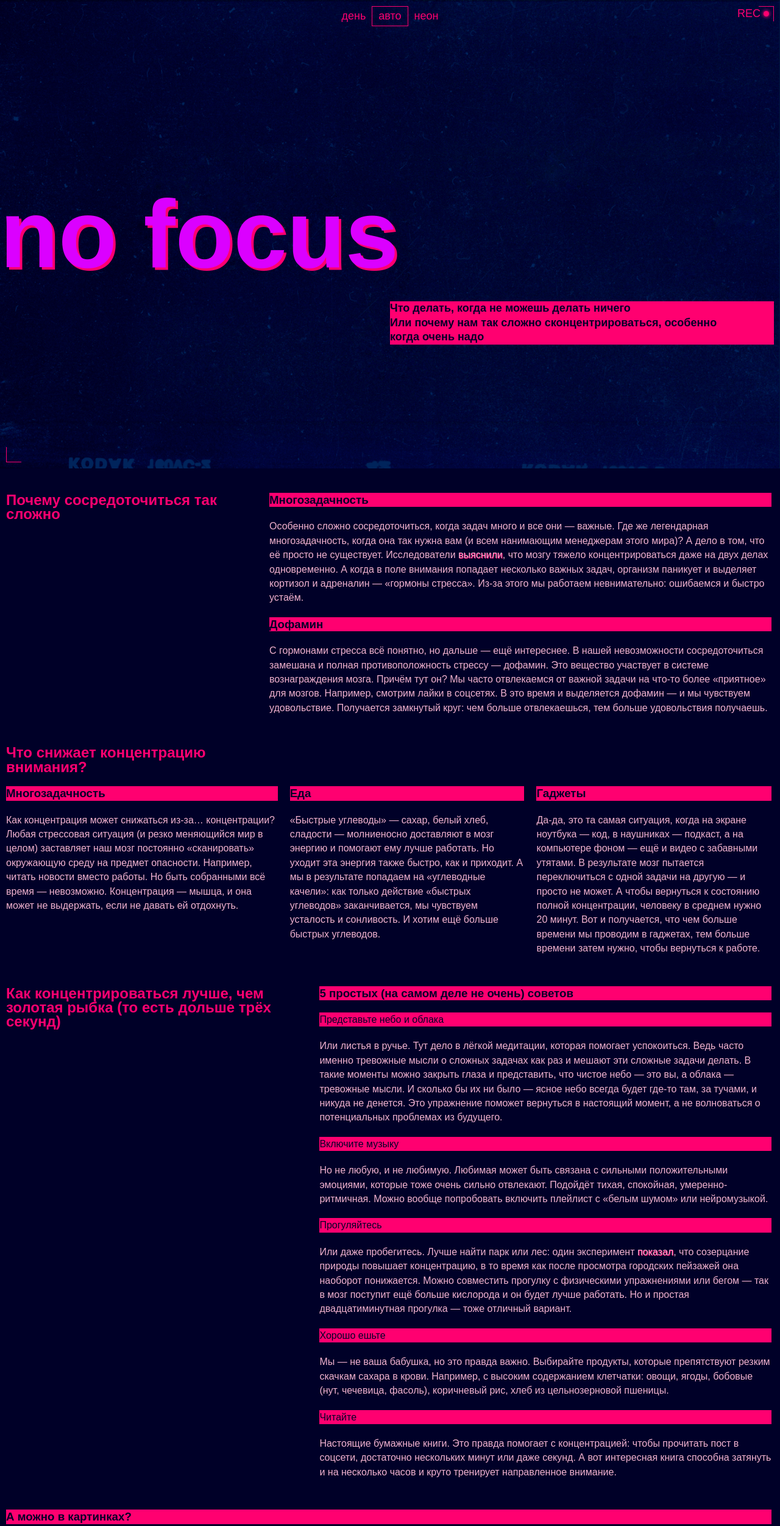
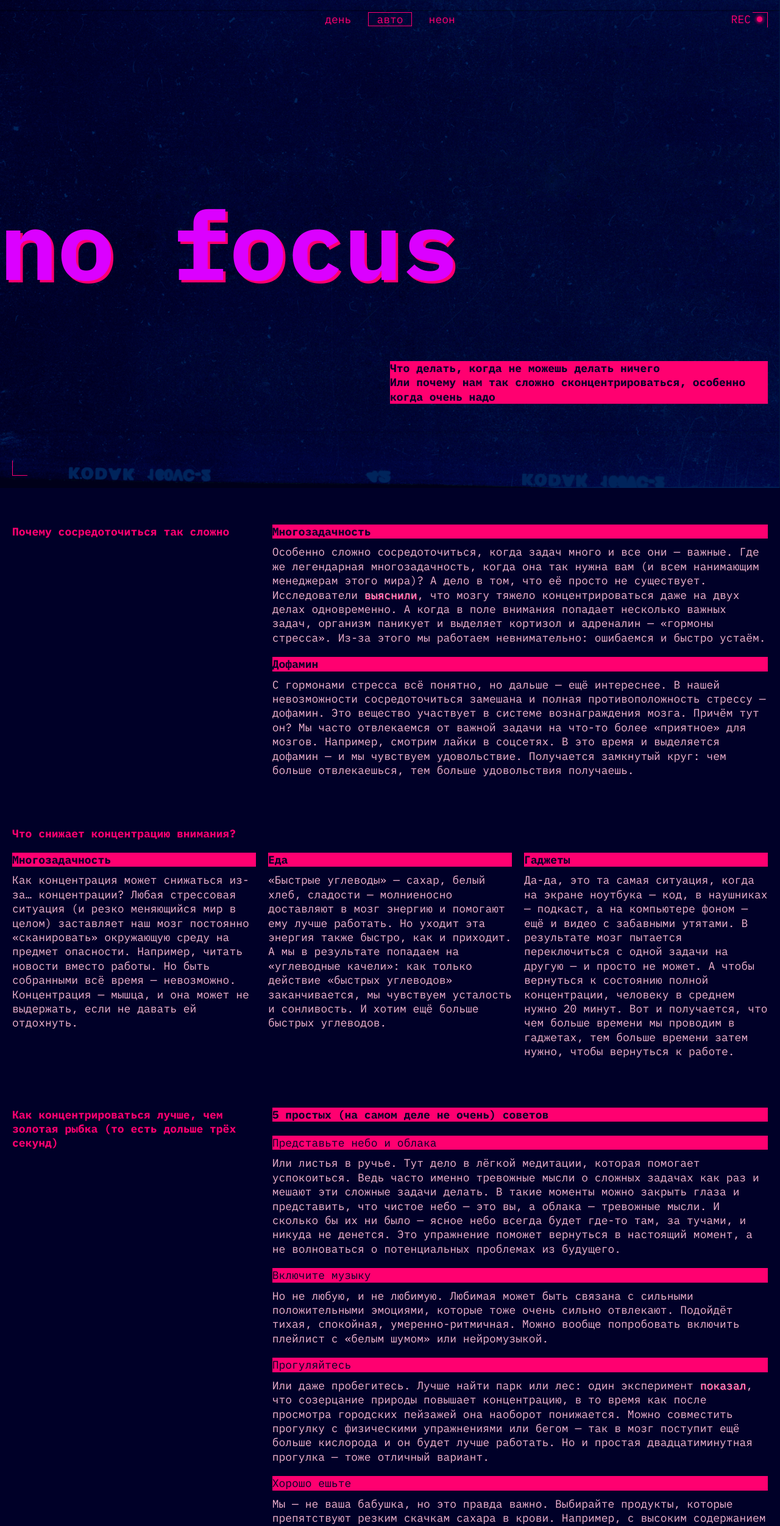
Before and after one commit to Den-dan/slozhno-sosredotochitsya-fd, a plain HTML site: page index.html in a window 1280 px wide. Shown: the top 2502 px of the page at 61% size. Drawn offline with Linux system fonts and the light colour scheme.

Commit message:
Second_try

```diff
--- a/index.html
+++ b/index.html
@@ -11,11 +11,16 @@
     <link rel="stylesheet" href="./styles/style.css">
     <link rel="stylesheet" href="./styles/dark.css">
     <link rel="stylesheet" href="./styles/light.css">
+    <link rel="stylesheet" href="./fonts/fonts.css" />
+    <link rel="icon" href="./images/favicon.ico" sizes="any">
+    <link rel="icon" href="./images/icon.svg" type="image/svg+xml">
+    <link rel="apple-touch-icon" href="./images/apple-touch-icon.png">
+
     <script src="./scripts/script.js"></script>
   </head>
   <body class="page">
     <header class="header decorated-zone">
-      <div class="header__rec">REC</div>
+      <span class="header__rec">REC</span>
       <nav class="header__theme-menu">
         <ul class="header__theme-menu-list">
           <li class="header__theme-menu-item">
@@ -43,96 +48,101 @@
         </ul>
       </nav>
       <h1 class="header__title">no focus</h1>
-      <div class="header__description"><h3 class="header__description-text">Что делать, когда не можешь делать ничего<br>
-        Или почему нам так сложно сконцентрироваться, особенно когда очень надо</h3></div>
+      <div class="header__description"><p class="header__description-text">Что делать, когда не можешь делать ничего<br>
+        Или почему нам так сложно сконцентрироваться, особенно когда очень надо</p></div>
     </header>
 
     <main class="main">
 
-    <div class="small_container_with_tips">
+    <section class="content section small_container_with_tips">
       <h2 class="main_title">Почему сосредоточиться так сложно</h2>
-      <div class="main_container">
+      <article class="main_container">
         <h3 class="main_container_title">Многозадачность</h3>
-        <p class="main_container_subtitle">Особенно сложно сосредоточиться, когда задач много и все они — важные. Где же легендарная многозадачность, когда она так нужна вам (и всем нанимающим менеджерам этого мира)? А дело в том, что её просто не существует. Исследователи <a class="main_link" href="#">выяснили</a>, что мозгу тяжело концентрироваться даже на двух делах одновременно. А когда в поле внимания попадает несколько важных задач, организм паникует и выделяет кортизол и адреналин — «гормоны стресса». Из-за этого мы работаем невнимательно: ошибаемся и быстро устаём.</p>
-      </div>
+        <p class="main_container_subtitle">Особенно сложно сосредоточиться, когда задач много и все они — важные. Где же легендарная многозадачность, когда она так нужна вам (и всем нанимающим менеджерам этого мира)? А дело в том, что её просто не существует. Исследователи <a class="main_link" href="https://dana.org/article/multicosts-of-multitasking/" target="_blank">выяснили</a>, что мозгу тяжело концентрироваться даже на двух делах одновременно. А когда в поле внимания попадает несколько важных задач, организм паникует и выделяет кортизол и адреналин — «гормоны стресса». Из-за этого мы работаем невнимательно: ошибаемся и быстро устаём.</p>
+      </article>
 
-      <div class="main_container">
+      <article class="main_container">
         <h3 class="main_container_title">Дофамин</h3>
         <p class="main_container_subtitle">С гормонами стресса всё понятно, но дальше — ещё интереснее. В нашей невозможности сосредоточиться замешана и полная противоположность стрессу — дофамин. Это вещество участвует в системе вознаграждения мозга. Причём тут он? Мы часто отвлекаемся от важной задачи на что-то более «приятное» для мозгов. Например, смотрим лайки в соцсетях. В это время и выделяется дофамин — и мы чувствуем удовольствие. Получается замкнутый круг: чем больше отвлекаешься, тем больше удовольствия получаешь.</p>
-      </div>
-    </div>
+      </article>
+    </section>
 
-    <div class="average_container_with_tips">
+    <section class="content section average_container_with_tips">
       <h2 class="main_title">Что снижает концентрацию внимания?</h2>
-      <div class="main_container">
+      <article class="main_container">
         <h3 class="main_container_title">Многозадачность</h3>
         <p class="main_container_subtitle">Как концентрация может снижаться из-за… концентрации? Любая стрессовая ситуация (и резко меняющийся мир в целом) заставляет наш мозг постоянно «сканировать» окружающую среду на предмет опасности. Например, читать новости вместо работы. Но быть собранными всё время — невозможно. Концентрация — мышца, и она может не выдержать, если не давать ей отдохнуть.</p>
-      </div>
+      </article>
 
-      <div class="main_container">
+      <article class="main_container">
         <h3 class="main_container_title">Еда</h3>
         <p class="main_container_subtitle">«Быстрые углеводы» — сахар, белый хлеб, сладости — молниеносно доставляют в мозг энергию и помогают ему лучше работать. Но уходит эта энергия также быстро, как и приходит. А мы в результате попадаем на «углеводные качели»: как только действие «быстрых углеводов» заканчивается, мы чувствуем усталость и сонливость. И хотим ещё больше быстрых углеводов.</p>
-      </div>
+      </article>
 
-      <div class="main_container">
+      <article class="main_container">
         <h3 class="main_container_title">Гаджеты</h3>
         <p class="main_container_subtitle">Да-да, это та самая ситуация, когда на экране ноутбука — код, в наушниках — подкаст, а на компьютере фоном — ещё и видео с забавными утятами. В результате мозг пытается переключиться с одной задачи на другую — и просто не может. А чтобы вернуться к состоянию полной концентрации, человеку в среднем нужно 20 минут. Вот и получается, что чем больше времени мы проводим в гаджетах, тем больше времени затем нужно, чтобы вернуться к работе.</p>
-      </div>
-    </div>
+      </article>
+    </section>
 
-    <div class="large_container_with_tips">
+    <section class="content_section large_container_with_tips">
       <h2 class="main_title">Как концентрироваться лучше, чем золотая рыбка (то есть дольше трёх секунд)</h2>
-      <div class="main_container">
-        <h3 class="main_container_title">5 простых (на самом деле не очень) советов</h3>
+      <article class="main_container">
+      <h3 class="main_container_title">5 простых (на самом деле не очень) советов</h3>
         <h4 class="main_container_mini_title">Представьте небо и облака</h4>
         <p class="main_container_subtitle">Или листья в ручье. Тут дело в лёгкой медитации, которая помогает успокоиться. Ведь часто именно тревожные мысли о сложных задачах как раз и мешают эти сложные задачи делать. В такие моменты можно закрыть глаза и представить, что чистое небо — это вы, а облака — тревожные мысли. И сколько бы их ни было — ясное небо всегда будет где-то там, за тучами, и никуда не денется. Это упражнение поможет вернуться в настоящий момент, а не волноваться о потенциальных проблемах из будущего.</p>
-      </div>
+      </article>
 
-      <div class="main_container">
+      <article class="main_container">
         <h4 class="main_container_mini_title">Включите музыку</h4>
         <p class="main_container_subtitle">Но не любую, и не любимую. Любимая может быть связана с сильными положительными эмоциями, которые тоже очень сильно отвлекают. Подойдёт тихая, спокойная, умеренно-ритмичная. Можно вообще попробовать включить плейлист с «белым шумом» или нейромузыкой.</p>
-      </div>
+      </article>
 
-      <div class="main_container">
+      <article class="main_container">
         <h4 class="main_container_mini_title">Прогуляйтесь</h4>
-        <p class="main_container_subtitle">Или даже пробегитесь. Лучше найти парк или лес: один эксперимент <a class="main_link" href="#">показал</a>, что созерцание природы повышает концентрацию, в то время как после просмотра городских пейзажей она наоборот понижается. Можно совместить прогулку с физическими упражнениями или бегом — так в мозг поступит ещё больше кислорода и он будет лучше работать. Но и простая двадцатиминутная прогулка — тоже отличный вариант.</p>
-      </div>
+        <p class="main_container_subtitle">Или даже пробегитесь. Лучше найти парк или лес: один эксперимент <a class="main_link" href="https://www.sciencedirect.com/science/article/abs/pii/S0272494415000328" target="_blank">показал</a>, что созерцание природы повышает концентрацию, в то время как после просмотра городских пейзажей она наоборот понижается. Можно совместить прогулку с физическими упражнениями или бегом — так в мозг поступит ещё больше кислорода и он будет лучше работать. Но и простая двадцатиминутная прогулка — тоже отличный вариант.</p>
+      </article>
 
-      <div class="main_container">
+      <article class="main_container">
         <h4 class="main_container_mini_title">Хорошо ешьте</h4>
         <p class="main_container_subtitle">Мы — не ваша бабушка, но это правда важно. Выбирайте продукты, которые препятствуют резким скачкам сахара в крови. Например, с высоким содержанием клетчатки: овощи, ягоды, бобовые (нут, чечевица, фасоль), коричневый рис, хлеб из цельнозерновой пшеницы.</p>
-      </div>
+      </article>
 
-      <div class="main_container">
+      <article class="main_container">
         <h4 class="main_container_mini_title">Читайте</h4>
         <p class="main_container_subtitle">Настоящие бумажные книги. Это правда помогает с концентрацией: чтобы прочитать пост в соцсети, достаточно нескольких минут или даже секунд. А вот интересная книга способна затянуть и на несколько часов и круто тренирует направленное внимание.</p>
-      </div>
-    </div>
+      </article>
+    </section>
 
       <div class="main_container">
         <h3 class="main_container_title">А можно в картинках?</h3>
         <div class="images">
         <img class="image"
+        loading="lazy"
         src="./images/sunset.png"
-        alt="sunset">
+        alt="Beautiful sunset">
         <img class="image"
+        loading="lazy"
         src="./images/ice-cream.png"
-        alt="sunset">
+        alt="Big ice-cream">
         <img class="image"
+        loading="lazy"
         src="./images/tape.png"
-        alt="sunset">
+        alt="Vintage tape">
         <img class="image"
+        loading="lazy"
         src="./images/books.png"
-        alt="sunset">
+        alt="A stack of books with a cup of coffee on top">
         <img class="image"
+        loading="lazy"
         src="./images/street.png"
-        alt="sunset">
+        alt="Modern street of Japan">
         </div>
       </div>
 
     </main>
     <footer class="footer">
-      <h1 class="footer__title">focus</h1>
+      <h2 class="footer__title">focus</h2>
     </footer>
   </body>
 </html>
--- a/styles/light.css
+++ b/styles/light.css
@@ -26,5 +26,5 @@
 }
 
 .theme-light .header__theme-menu-button:hover {
-  border: 1px solid color-mix(in srgb, var(--main-title-color) 60%, white)
+  outline: 1px solid color-mix(in srgb, var(--main-title-color) 60%, white)
 }
--- a/styles/style.css
+++ b/styles/style.css
@@ -1,16 +1,7 @@
 .page {
   display: grid;
   gap: 40px;
-  --accent-color: #FF0070;
-  --background-color: #000028;
-  --main-subtitle-color: #F1B2CE;
-  --text-color: #000028;
-  --main-title-color: #FF0070;
-  --title-color: #DB00FF;
-  --header-background: url(../images/cover-image-dark.png);
-  --font-size-title: clamp(7.25rem, 7.0115rem + 1.0178vw, 7.5rem);
-  --font-size-subtitle: 18px;
-  background-color: var(--background-color)
+  background-color: var(--background-color);
 }
 
 .decorated-zone {
@@ -19,7 +10,7 @@
   align-items: start;
   position: relative;
   width: 100%;
-  min-height: 668px;
+  height: 100vh;
   background-image: var(--header-background);
   background-size: cover;
   background-position: center;
@@ -30,13 +21,14 @@
 
 .header__theme-menu {
   justify-self: end;
-  margin-top: 75px;
+  margin-top: 65px;
 }
 
 .header__theme-menu-list {
   display: flex;
   flex-direction: column;
   align-items: center;
+  gap: 15px;
 }
 
 .header__theme-menu-button {
@@ -46,16 +38,18 @@
   font-size: 18px;
   font-weight: 400;
   text-transform: lowercase;
-  padding: 5px 10px;
+  padding: 1.5px 13px;
   cursor: pointer;
+  line-height: 1;
 }
 
 .header__theme-menu-button:hover {
-  border: 1px solid color-mix(in srgb, var(--main-title-color) 60%, black)
+  outline: 1px solid color-mix(in srgb, var(--main-title-color) 60%, black)
 }
 
 .header__theme-menu-button:focus {
-  text-decoration: underline;
+  outline: none;
+  border-bottom: 1px solid var(--main-title-color);
 }
 
 .header__theme-menu-button_active {
@@ -63,7 +57,6 @@
 }
 
 .header__title {
-  position: absolute;
   font-size: var(--font-size-title);
   font-weight: 700;
   text-shadow: 4px 4px 0 var(--accent-color);
@@ -73,9 +66,11 @@
 }
 
 .header__rec {
+  align-self: start;
+  justify-self: end;
   position: absolute;
-  top: 12px;
-  right: 18px;
+  top: 10px;
+  right: 19px;
   font-size: 18px;
   font-weight: 400;
   color: var(--accent-color);
@@ -91,13 +86,14 @@
   border-radius: 50%;
   box-shadow: 0 0 4px 2px rgba(255, 0, 112, 0.6);
   display: inline-block;
-  margin-left: 5px;
+  margin-left: 10px;
 }
 
 .header__description {
   background-color: var(--accent-color);
   justify-self: right;
   align-self: center;
+  margin-bottom: 31px;
 }
 
 .header__description-text {
@@ -106,27 +102,29 @@
   color: var(--text-color);
   font-weight: 700;
   text-align: left;
-  max-width: 90%;
 }
 
 .header::before,
-.header::after {
+.header::after,
+.footer::before,
+.footer::after {
+  position: absolute;
   content: '';
-  position: absolute;
   width: 25px;
   height: 25px;
   border: 1px solid var(--main-title-color);
 }
 
-.header::before {
+.header::before,
+.footer::before {
   top: 10px;
   right: 10px;
   border-left: none;
   border-bottom: none;
 }
 
-.header::after {
-  justify-self: start;
+.header::after,
+.footer::after {
   bottom: 10px;
   left: 10px;
   border-right: none;
@@ -134,7 +132,7 @@
 }
 
 .main {
-  padding: 0 13.97px 0 10px;
+  padding: 0 10px;
   display: grid;
   grid-template-rows: auto;
   gap: 50px;
@@ -142,21 +140,22 @@
 
 .main_title {
   color: var(--main-title-color);
-  size: 18px;
+  font-size: 18px;
   font-weight: 700;
   line-height: 23.4px;
+
 }
 
 .main_container_title {
   background-color: var(--accent-color);
   color: var(--text-color);
-  size: 18px;
+  font-size: 18px;
   font-weight: 700;
   line-height: 23.4px;
 }
 
 .main_container_subtitle {
-  size: 18px;
+  font-size: 18px;
   font-weight: 400;
   line-height: 23.4px;
   color: var(--main-subtitle-color)
@@ -168,17 +167,18 @@
 }
 
 .main_link:hover {
-  text-decoration: underline;
+  border-bottom: 1px solid var(--main-subtitle-color);
 }
 
 .main_link:focus {
-  border: 1px solid var(--main-subtitle-color);
+  border: none;
+  outline: 1px solid var(--main-subtitle-color);
 }
 
 .main_container_mini_title {
   background-color: var(--accent-color);
   color: var(--text-color);
-  size: 18px;
+  font-size: 18px;
   font-weight: 400;
   line-height: 23.4px;
 }
@@ -186,7 +186,7 @@
 .main_container {
   display: flex;
   flex-direction: column;
-  gap: 20px;
+  gap: 10px;
 }
 
 .image {
@@ -199,31 +199,7 @@
 .footer {
   position: relative;
   display: grid;
-  min-height: 668px;
-}
-
-.footer::before,
-.footer::after {
-  content: '';
-  position: absolute;
-  width: 25px;
-  height: 25px;
-  border: 1px solid var(--main-title-color);
-}
-
-.footer::before {
-  top: 10px;
-  right: 10px;
-  border-left: none;
-  border-bottom: none;
-}
-
-.footer::after {
-  justify-self: start;
-  bottom: 10px;
-  left: 10px;
-  border-right: none;
-  border-top: none;
+  height: 100vh;
 }
 
 .footer__title {
@@ -234,6 +210,12 @@
   color: var(--title-color);
   justify-self: center;
   align-self: center;
+}
+
+.content_section {
+  display: grid;
+  gap: 20px;
+  align-items: start;
 }
 
 .small_container_with_tips {
@@ -251,14 +233,56 @@
   gap: 20px;
 }
 
+.large_container_with_tips h3:first-of-type {
+  margin-bottom: 13px;
+}
+
 .images {
   display: grid;
   gap: 10px;
 }
 
 @media (width >= 768px) {
+
+  .page {
+    gap: 60px;
+  }
+
+  .decorated-zone {
+    padding: 20px;
+  }
+
+  .header::before,
+  .footer::before {
+    top: 20px;
+    right: 20px;
+  }
+
+  .header::after,
+  .footer::after {
+    bottom: 20px;
+    left: 20px;
+  }
+
+  .header__rec {
+    top: 20px;
+    right: 29px;
+  }
+
+  .header__theme-menu {
+    margin-top: 172px;
+  }
+
+  .header__description {
+    align-self: end;
+    margin-bottom: 160px;
+  }
+
   .header__title {
     font-size: clamp(7.5rem, 0.5625rem + 14.4531vw, 9.8125rem);
+    position: absolute;
+    align-self: center;
+    justify-self: start;
   }
 
   .footer__title {
@@ -274,19 +298,14 @@
     width: 50%;
   }
 
-  .main_title {
-    font-size: 24px;
-  }
-
   .main {
+    padding: 0 20px;
     grid-template-rows: repeat(3, auto);
+    gap: 80px;
   }
 
   .small_container_with_tips {
-    display: grid;
     grid-template-columns: 1fr 2fr;
-    column-gap: 20px;
-    align-items: start;
   }
 
   .small_container_with_tips .main_title {
@@ -299,27 +318,20 @@
   }
 
   .average_container_with_tips {
-    display: grid;
     grid-template-rows: repeat(4, auto);
-    column-gap: 20px;
-    align-items: start;
   }
 
   .average_container_with_tips .main_title {
     display: grid;
-    grid-template-columns: repeat(3, 1fr);
+    grid-template-columns: repeat(4, 1fr);
   }
 
   .large_container_with_tips {
-    display: grid;
-    grid-template-columns: 2fr 3fr;
-    column-gap: 20px;
-    align-items: start;
+    grid-template-columns: 2fr 4fr;
   }
 
   .large_container_with_tips .main_title {
     grid-column: 1;
-    grid-row: 1;
   }
 
   .large_container_with_tips .main_container {
@@ -333,8 +345,7 @@
       "tape    books    ice-cream"
       "tape    street   street";
     grid-template-columns: 1fr 1fr 1fr;
-
-    gap: 10px;
+    gap: 20px;
   }
 
   .images img:nth-child(1) { grid-area: sunset; }
@@ -362,7 +373,7 @@
   }
 
   .header__description {
-    margin-bottom: 134px;
+    margin-bottom: 118px;
   }
 
   .main {
@@ -370,7 +381,7 @@
   }
 
   .average_container_with_tips {
-    grid-template-columns: repeat(3, auto);
+    grid-template-columns: repeat(3, 1fr);
     grid-template-rows: repeat(2, auto);
   }
 
--- a/styles/variables.css
+++ b/styles/variables.css
@@ -2,3 +2,14 @@
   Переменные для вашего проекта
   и их переопределение под различные устройства
 */
+:root {
+  --accent-color: #FF0070;
+  --background-color: #000028;
+  --main-subtitle-color: #F1B2CE;
+  --text-color: #000028;
+  --main-title-color: #FF0070;
+  --title-color: #DB00FF;
+  --header-background: url(../images/cover-image-dark.png);
+  --font-size-title: clamp(7.25rem, 7.0115rem + 1.0178vw, 7.5rem);
+  --font-size-subtitle: 18px;
+}
```
Also changed, not shown: styles/dark.css (+7 -0 lines).
